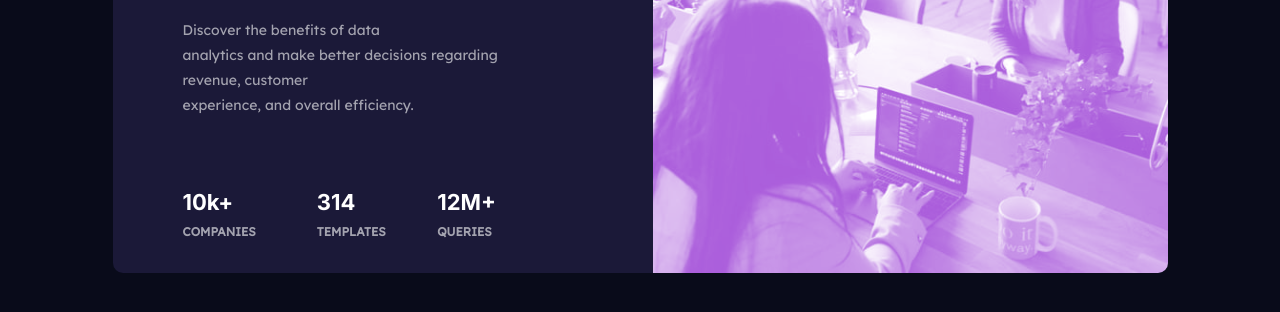
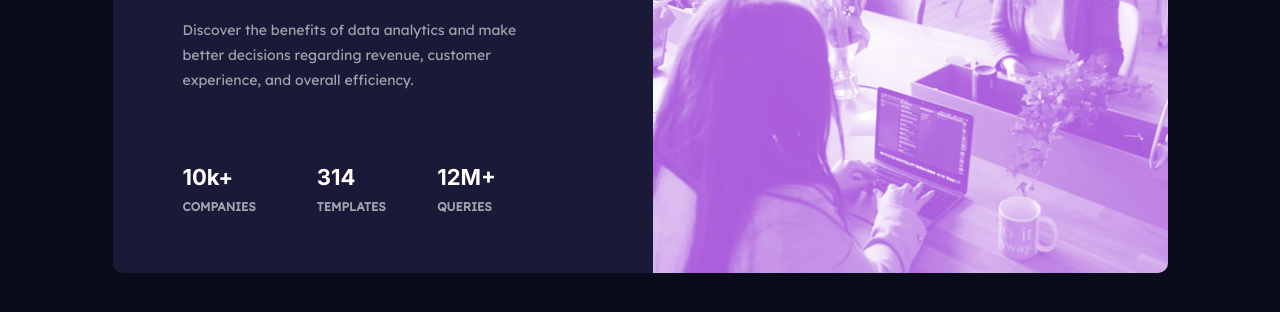
Before and after one commit to daniel-web-developer/stats-preview-card-component, a plain HTML site: page index.html in a window 1280 px wide. Shown: the part 340-652 px from the top of the page. Drawn offline with Linux system fonts and the light colour scheme.

Commit message:
Add files via upload

```diff
--- a/index.html
+++ b/index.html
@@ -28,7 +28,8 @@
           <h1 class="text-title">Get <span style="color: hsl(277, 64%, 61%)">insights</span> that help your business grow.</h1>
 
           <div class="text-paragraph">
-            <h4 class="text-paragraph">Discover the benefits of data<br>analytics and make better decisions regarding revenue, customer<br>experience, and overall efficiency.</h4>
+            <h4 class="text-paragraph hide-mobile">Discover the benefits of data analytics and make better decisions regarding revenue, customer experience, and overall efficiency.</h4>
+            <h4 class="text-paragraph hide-desktop">Discover the benefits of data<br>analytics and make better decisions regarding revenue, customer<br>experience, and overall efficiency.</h4>
           </div>
 
           <div class="list hide-mobile">
```
